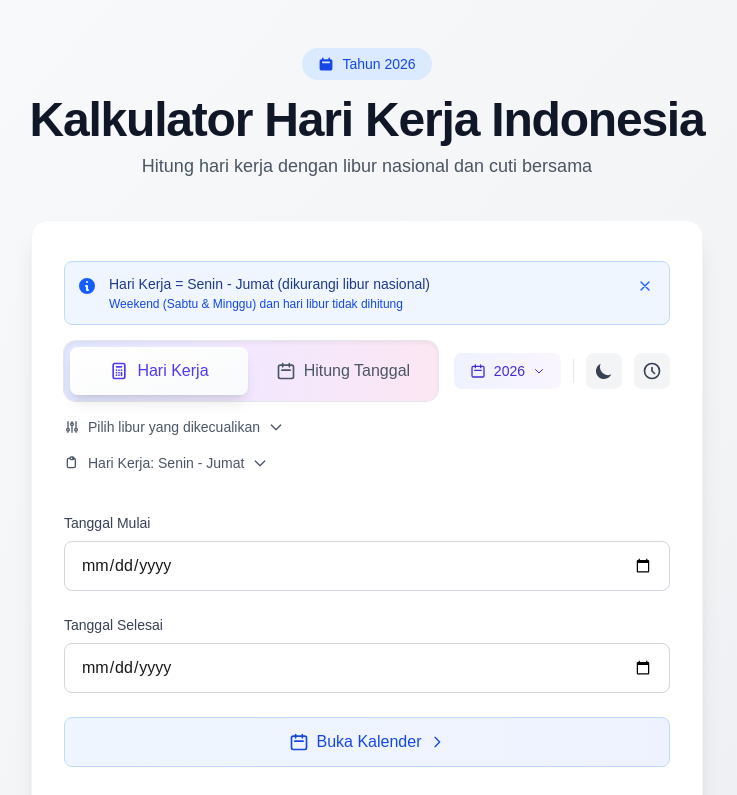
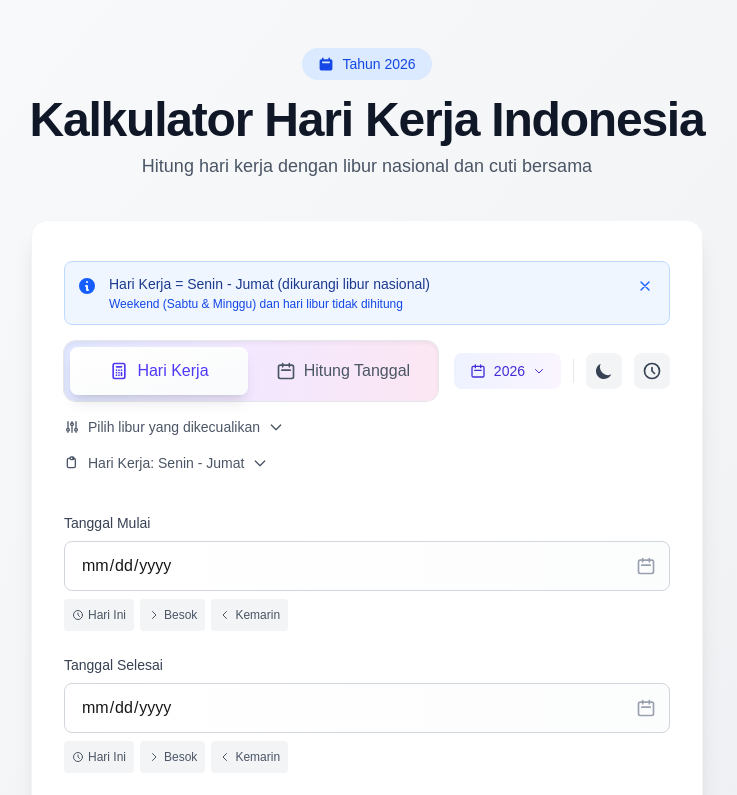
Before and after one commit to revandradev/web-hitung-hari, a Next.js app: page / in a window 1280 px wide. Shown: the top 795 px of the page, without its empty margins (273-1010 px from the left). Built offline with nearby package versions, Linux system fonts and the light colour scheme.

Commit message:
feat: enhance date input component with calendar toggle and live date info display

```diff
--- a/app/globals.css
+++ b/app/globals.css
@@ -98,3 +98,22 @@ body {
     display: block !important;
   }
 }
+
+/* Hide native browser date picker icon */
+input[type="date"]::-webkit-calendar-picker-indicator {
+  opacity: 0;
+  position: absolute;
+  right: 0;
+  width: 100%;
+  height: 100%;
+  cursor: pointer;
+}
+
+input[type="date"]::-webkit-calendar-picker-indicator:hover {
+  opacity: 0;
+}
+
+/* For Firefox */
+input[type="date"]::-webkit-datetime-edit {
+  padding-right: 0;
+}
--- a/components/Calculator.tsx
+++ b/components/Calculator.tsx
@@ -10,8 +10,11 @@ import {
   formatDate,
   getAvailableHolidays,
   DEFAULT_EXCLUDED_DAYS,
+  isExcludedDay,
+  getHolidayInfo,
   type CalculationBreakdown,
 } from "@/lib/date-calculator";
+import { addDays } from "date-fns";
 import { availableYears, holidays2026 } from "@/data/holidays";
 import CalendarView from "./CalendarView";
 
@@ -909,6 +912,9 @@ export default function Calculator() {
               placeholder="YYYY-MM-DD"
               invalid={!startDate ? false : !parseDate(startDate)}
               onClear={() => setStartDate("")}
+              year={year}
+              showCalendar={showCalendar}
+              onCalendarToggle={() => setShowCalendar(!showCalendar)}
             />
 
             {mode === "forward" ? (
@@ -920,6 +926,9 @@ export default function Calculator() {
                 placeholder="YYYY-MM-DD"
                 invalid={!endDate ? false : !parseDate(endDate)}
                 onClear={() => setEndDate("")}
+                year={year}
+                showCalendar={showCalendar}
+                onCalendarToggle={() => setShowCalendar(!showCalendar)}
               />
             ) : (
               <div className="space-y-2">
@@ -1316,11 +1325,71 @@ interface DateInputProps {
   placeholder: string;
   invalid?: boolean;
   onClear?: () => void;
+  showCalendar?: boolean;
+  onCalendarToggle?: () => void;
+  year?: number;
 }
 
-function DateInput({ ref, label, value, onChange, placeholder, invalid, onClear }: DateInputProps) {
+function DateInput({ ref, label, value, onChange, placeholder, invalid, onClear, showCalendar, onCalendarToggle, year = 2026 }: DateInputProps) {
   const inputId = label.toLowerCase().replace(/\s+/g, "-");
   const [isFocused, setIsFocused] = useState(false);
+
+  // Helper untuk mendapatkan info tanggal
+  const getDateInfo = (dateStr: string) => {
+    const date = parseDate(dateStr);
+    if (!date) return null;
+
+    const isWeekendDay = isExcludedDay(date, new Set([0, 6]));
+    const holiday = getHolidayInfo(date, year);
+
+    return {
+      date,
+      isWeekend: isWeekendDay,
+      isHoliday: !!holiday,
+      holidayName: holiday?.name,
+      dayName: date.toLocaleDateString("id-ID", { weekday: "long" })
+    };
+  };
+
+  const dateInfo = value ? getDateInfo(value) : null;
+
+  // Keyboard shortcuts untuk quick date actions
+  useEffect(() => {
+    const handleKeyDown = (e: KeyboardEvent) => {
+      // Only handle shortcuts when this input is focused
+      const activeElement = document.activeElement;
+      if (activeElement?.id !== inputId) return;
+
+      // Ignore if user is typing in the input field
+      if (e.target instanceof HTMLInputElement && e.target.value) return;
+
+      switch (e.key.toLowerCase()) {
+        case "t":
+          e.preventDefault();
+          onChange(formatDate(new Date()));
+          break;
+        case "+":
+          e.preventDefault();
+          onChange(formatDate(addDays(new Date(), 1)));
+          break;
+        case "-":
+          e.preventDefault();
+          onChange(formatDate(addDays(new Date(), -1)));
+          break;
+        case "c":
+          e.preventDefault();
+          onCalendarToggle?.();
+          break;
+        case "escape":
+          e.preventDefault();
+          onClear?.();
+          break;
+      }
+    };
+
+    window.addEventListener("keydown", handleKeyDown);
+    return () => window.removeEventListener("keydown", handleKeyDown);
+  }, [inputId, onChange, onClear, onCalendarToggle]);
 
   return (
     <div className="space-y-2">
@@ -1331,8 +1400,11 @@ function DateInput({ ref, label, value, onChange, placeholder, invalid, onClear
         {value && (
           <button
             onClick={onClear}
-            className="text-xs text-gray-500 hover:text-gray-700 dark:text-gray-400 dark:hover:text-gray-200 transition-colors"
+            className="text-xs text-gray-500 hover:text-gray-700 dark:text-gray-400 dark:hover:text-gray-200 transition-colors flex items-center gap-1"
           >
+            <svg className="w-3 h-3" fill="none" stroke="currentColor" viewBox="0 0 24 24">
+              <path strokeLinecap="round" strokeLinejoin="round" strokeWidth={2} d="M6 18L18 6M6 6l12 12" />
+            </svg>
             Clear
           </button>
         )}
@@ -1346,22 +1418,123 @@ function DateInput({ ref, label, value, onChange, placeholder, invalid, onClear
           onChange={(e) => onChange(e.target.value)}
           onFocus={() => setIsFocused(true)}
           onBlur={() => setIsFocused(false)}
-          className={`w-full px-4 py-3 min-h-[48px] border rounded-lg focus:ring-4 focus:border-blue-500 dark:bg-gray-700 dark:text-white transition-all duration-200 cursor-pointer ${
+          className={`w-full px-4 py-3 min-h-[48px] pr-24 border rounded-lg bg-gradient-to-r from-white to-gray-50/50 dark:from-gray-700 dark:to-gray-700/50 focus:ring-4 focus:border-blue-500 dark:bg-gray-700 dark:text-white transition-all duration-300 ease-out cursor-pointer ${
             invalid
               ? "border-red-300 dark:border-red-600 focus:ring-red-500/20 focus:border-red-500"
               : "border-gray-300 dark:border-gray-600 focus:ring-blue-500/20 hover:border-gray-400 dark:hover:border-gray-500"
-          }`}
+          } ${value ? "shadow-sm" : ""}`}
           aria-invalid={invalid ? "true" : "false"}
+          aria-label={`${label}${value ? `, ${dateInfo?.dayName || ""}` : ""}`}
         />
+
+        {/* Icon buttons di dalam input */}
+        <div className="absolute right-2 top-1/2 -translate-y-1/2 flex items-center gap-1">
+          {value && (
+            <button
+              onClick={(e) => {
+                e.stopPropagation();
+                onClear?.();
+              }}
+              className="p-1.5 text-gray-400 hover:text-red-500 dark:hover:text-red-400 transition-colors rounded-lg hover:bg-gray-100 dark:hover:bg-gray-600"
+              aria-label="Clear date"
+            >
+              <svg className="w-4 h-4" fill="none" stroke="currentColor" viewBox="0 0 24 24">
+                <path strokeLinecap="round" strokeLinejoin="round" strokeWidth={2} d="M6 18L18 6M6 6l12 12" />
+              </svg>
+            </button>
+          )}
+          <button
+            onClick={(e) => {
+              e.stopPropagation();
+              const input = document.getElementById(inputId) as HTMLInputElement;
+              input?.showPicker?.();
+            }}
+            className="p-1.5 text-gray-400 hover:text-blue-500 dark:hover:text-blue-400 transition-colors rounded-lg hover:bg-gray-100 dark:hover:bg-gray-600"
+            aria-label="Open calendar"
+          >
+            <svg className="w-5 h-5" fill="none" stroke="currentColor" viewBox="0 0 24 24">
+              <path strokeLinecap="round" strokeLinejoin="round" strokeWidth={2} d="M8 7V3m8 4V3m-9 8h10M5 21h14a2 2 0 002-2V7a2 2 0 00-2-2H5a2 2 0 00-2 2v12a2 2 0 002 2z" />
+            </svg>
+          </button>
+        </div>
+
         {/* Tooltip */}
         <div
-          className={`absolute -top-10 left-1/2 -translate-x-1/2 px-2 py-1 bg-gray-800 dark:bg-gray-700 text-white dark:text-gray-200 text-xs rounded whitespace-nowrap opacity-0 group-hover:opacity-100 transition-opacity duration-200 pointer-events-none ${
+          className={`absolute -top-10 left-1/2 -translate-x-1/2 px-2 py-1 bg-gray-800 dark:bg-gray-700 text-white dark:text-gray-200 text-xs rounded whitespace-nowrap opacity-0 group-hover:opacity-100 transition-opacity duration-200 pointer-events-none z-10 ${
             isFocused ? "opacity-0" : ""
           }`}
         >
           {value ? `Pilih tanggal untuk ${label}` : "Klik untuk memilih tanggal"}
         </div>
       </div>
+
+      {/* Live Date Info Display */}
+      {dateInfo && (
+        <div className="flex items-center gap-2 animate-in fade-in slide-in-from-top-2 duration-200">
+          <span className={`inline-flex items-center gap-1.5 px-2 py-1 rounded-lg text-xs font-medium ${
+            dateInfo.isWeekend
+              ? "bg-orange-100 dark:bg-orange-900/20 text-orange-700 dark:text-orange-400"
+              : dateInfo.isHoliday
+                ? "bg-red-100 dark:bg-red-900/20 text-red-700 dark:text-red-400"
+                : "bg-green-100 dark:bg-green-900/20 text-green-700 dark:text-green-400"
+          }`}>
+            {dateInfo.isWeekend ? (
+              <svg className="w-3.5 h-3.5" fill="none" stroke="currentColor" viewBox="0 0 24 24">
+                <path strokeLinecap="round" strokeLinejoin="round" strokeWidth={2} d="M12 8v4l3 3m6-3a9 9 0 11-18 0 9 9 0 0118 0z" />
+              </svg>
+            ) : dateInfo.isHoliday ? (
+              <svg className="w-3.5 h-3.5" fill="currentColor" viewBox="0 0 20 20">
+                <path fillRule="evenodd" d="M6 2a1 1 0 00-1 1v1H4a2 2 0 00-2 2v10a2 2 0 002 2h12a2 2 0 002-2V6a2 2 0 00-2-2h-1V3a1 1 0 10-2 0v1H7V3a1 1 0 00-1-1zm0 5a1 1 0 000 2h8a1 1 0 100-2H6z" clipRule="evenodd" />
+              </svg>
+            ) : (
+              <svg className="w-3.5 h-3.5" fill="currentColor" viewBox="0 0 20 20">
+                <path fillRule="evenodd" d="M10 18a8 8 0 100-16 8 8 0 000 16zm3.707-9.293a1 1 0 00-1.414-1.414L9 10.586 7.707 9.293a1 1 0 00-1.414 1.414l2 2a1 1 0 001.414 0l4-4z" clipRule="evenodd" />
+              </svg>
+            )}
+            <span>{dateInfo.dayName}</span>
+          </span>
+          {dateInfo.holidayName && (
+            <span className="text-xs text-red-600 dark:text-red-400 font-medium">
+              {dateInfo.holidayName}
+            </span>
+          )}
+        </div>
+      )}
+
+      {/* Quick Date Actions */}
+      <div className="flex flex-wrap gap-1.5">
+        <button
+          onClick={() => onChange(formatDate(new Date()))}
+          className="inline-flex items-center gap-1 px-2 py-1 text-xs font-medium text-gray-600 dark:text-gray-400 bg-gray-100 dark:bg-gray-700 rounded hover:bg-gray-200 dark:hover:bg-gray-600 transition-colors min-h-[32px]"
+          title="Hari Ini (T)"
+        >
+          <svg className="w-3 h-3" fill="none" stroke="currentColor" viewBox="0 0 24 24">
+            <path strokeLinecap="round" strokeLinejoin="round" strokeWidth={2} d="M12 8v4l3 3m6-3a9 9 0 11-18 0 9 9 0 0118 0z" />
+          </svg>
+          Hari Ini
+        </button>
+        <button
+          onClick={() => onChange(formatDate(addDays(new Date(), 1)))}
+          className="inline-flex items-center gap-1 px-2 py-1 text-xs font-medium text-gray-600 dark:text-gray-400 bg-gray-100 dark:bg-gray-700 rounded hover:bg-gray-200 dark:hover:bg-gray-600 transition-colors min-h-[32px]"
+          title="Besok (+)"
+        >
+          <svg className="w-3 h-3" fill="none" stroke="currentColor" viewBox="0 0 24 24">
+            <path strokeLinecap="round" strokeLinejoin="round" strokeWidth={2} d="M9 5l7 7-7 7" />
+          </svg>
+          Besok
+        </button>
+        <button
+          onClick={() => onChange(formatDate(addDays(new Date(), -1)))}
+          className="inline-flex items-center gap-1 px-2 py-1 text-xs font-medium text-gray-600 dark:text-gray-400 bg-gray-100 dark:bg-gray-700 rounded hover:bg-gray-200 dark:hover:bg-gray-600 transition-colors min-h-[32px]"
+          title="Kemarin (-)"
+        >
+          <svg className="w-3 h-3" fill="none" stroke="currentColor" viewBox="0 0 24 24">
+            <path strokeLinecap="round" strokeLinejoin="round" strokeWidth={2} d="M15 19l-7-7 7-7" />
+          </svg>
+          Kemarin
+        </button>
+      </div>
+
       {invalid && <p className="text-sm text-red-600 dark:text-red-400">Format tanggal tidak valid</p>}
     </div>
   );
```
